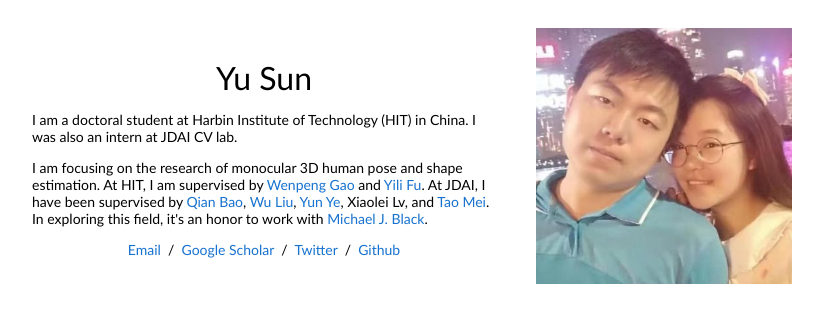
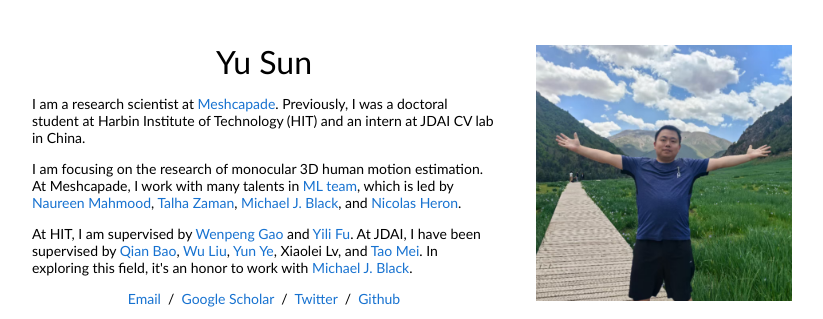
Before and after one commit to Arthur151/Arthur151.github.io, a plain HTML site: page index.html in a window 1280 px wide. Shown: the top 319 px of the page, without its empty margins (228-1051 px from the left). Drawn offline with Linux system fonts and the light colour scheme.

Commit message:
update: current job

```diff
--- a/index.html
+++ b/index.html
@@ -20,10 +20,17 @@
               <p style="text-align:center">
                 <name>Yu Sun</name>
               </p>
-              <p>I am a doctoral student at Harbin Institute of Technology (HIT) in China. I was also an intern at JDAI CV lab.
+              <p>I am a research scientist at <a href="https://meshcapade.com">Meshcapade</a>. Previously, I was a doctoral student at Harbin Institute of Technology (HIT) and an intern at JDAI CV lab in China.
               </p>
               <p>
-                I am focusing on the research of monocular 3D human pose and shape estimation.
+                I am focusing on the research of monocular 3D human motion estimation.
+                At Meshcapade, I work with many talents in <a href="https://meshcapade.com/team">ML team</a>, which is led by
+                <a href="https://scholar.google.com/citations?user=u_RQBcUAAAAJ&hl=en">Naureen Mahmood</a>,
+                <a href="https://www.linkedin.com/in/talha-zaman/">Talha Zaman</a>,
+                <a href="https://ps.is.tuebingen.mpg.de/person/black">Michael J. Black</a>,
+                and <a href="https://www.linkedin.com/in/nicolasheron/">Nicolas Heron</a>.
+              </p>
+              <p>
                 At HIT, I am supervised by <a href="http://homepage.hit.edu.cn/wpgao">Wenpeng Gao</a>
                 and <a href="http://homepage.hit.edu.cn/fuyili">Yili Fu</a>.
                 At JDAI, I have been supervised by
@@ -45,7 +52,7 @@
               </p>
             </td>
             <td style="padding:2.5%;width:40%;max-width:40%">
-              <a href="images/selfie.jpeg"><img style="width:100%;max-width:100%" alt="profile photo" src="images/selfie_circle.jpeg" class="hoverZoomLink"></a>
+              <a href="images/selfie.jpg"><img style="width:100%;max-width:100%" alt="profile photo" src="images/selfie.jpg" class="hoverZoomLink"></a>
             </td>
           </tr>
         <table style="width:100%;border:0px;border-spacing:0px;border-collapse:separate;margin-right:auto;margin-left:auto;"><tbody>
```
Also changed, not shown: images/old/selfie.jpeg (renamed from images/selfie.jpeg), images/old/selfie_circle.jpeg (renamed from images/selfie_circle.jpeg), images/selfie.jpg (added).
